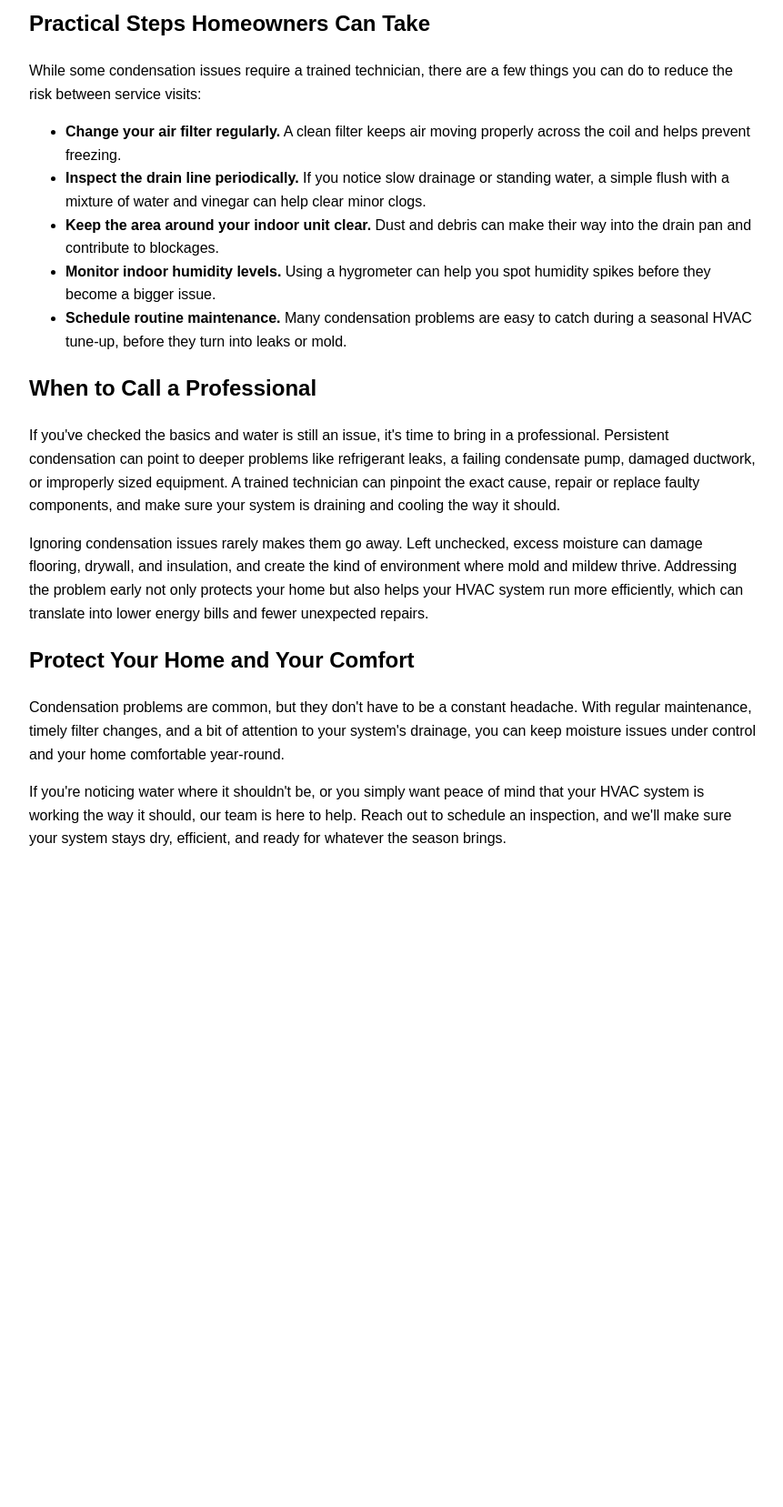
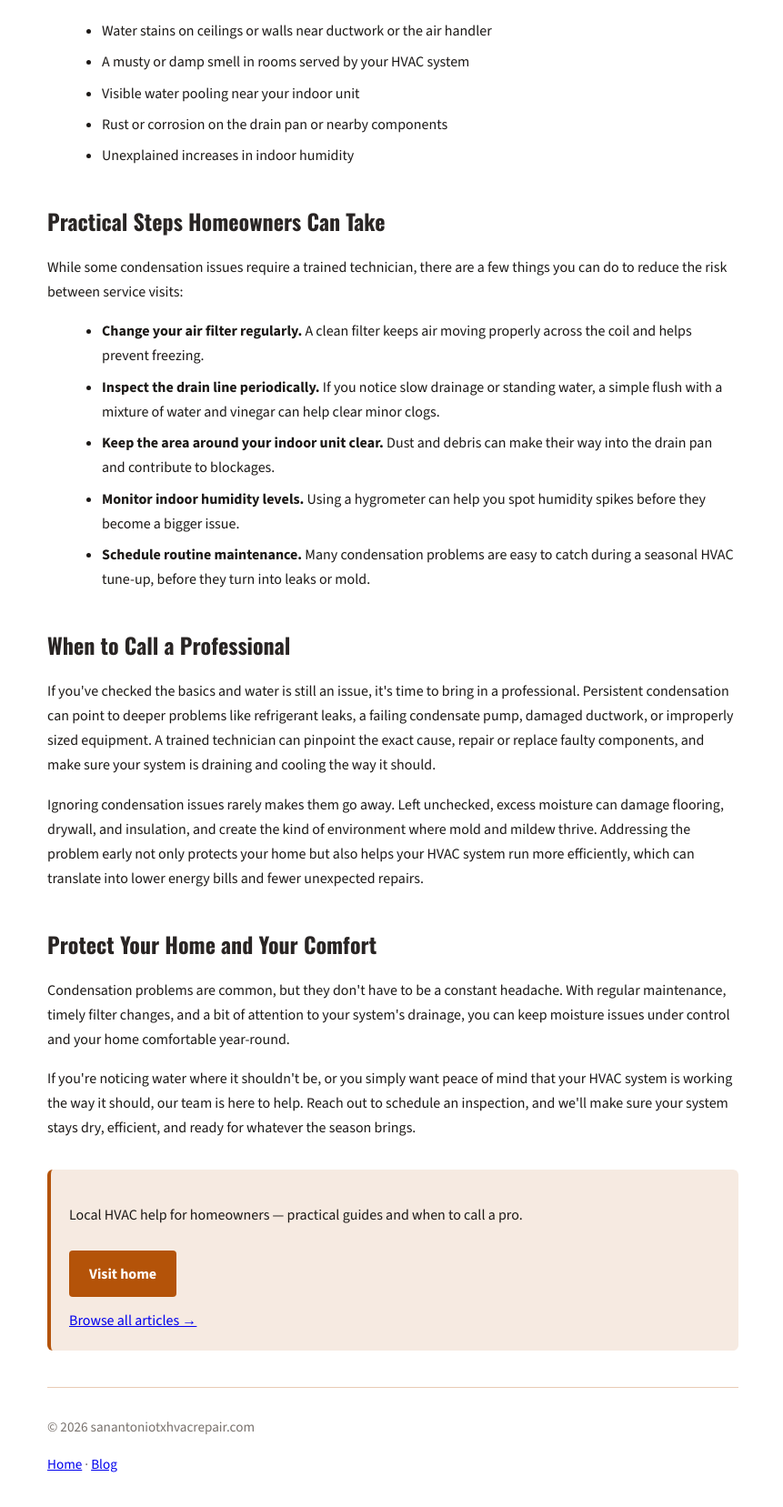
Before and after one commit to debsaisolutions-sketch/sanantoniotxhvacrepair, a website: page blog/why-is-my-hvac-system-sweating-how-to-fix-condensation-problems-before-they-cause-damage.html in a window 1280 px wide. Shown: the part 1117-2774 px from the top of the page at 91% size, without its empty margins (208-1069 px from the left). Before the commit the page ends 2088 px from the top, so only its background shows below. Drawn offline with nearby package versions, Linux system fonts and the light colour scheme.

```diff
--- a/blog/why-is-my-hvac-system-sweating-how-to-fix-condensation-problems-before-they-cause-damage.html
+++ b/blog/why-is-my-hvac-system-sweating-how-to-fix-condensation-problems-before-they-cause-damage.html
@@ -5,13 +5,86 @@
   <meta name="viewport" content="width=device-width, initial-scale=1.0">
   <meta name="description" content="Struggling with HVAC condensation, leaks, or musty odors? Learn the common causes, warning signs, and simple fixes to protect your home from moisture damage.">
   <title>Why Is My HVAC System Sweating? How to Fix Condensation Problems Before They Cause Damage</title>
+  <link rel="canonical" href="https://sanantoniotxhvacrepair.com/blog/why-is-my-hvac-system-sweating-how-to-fix-condensation-problems-before-they-cause-damage.html">
+  <link href="https://fonts.googleapis.com/css2?family=Oswald:wght@500;700&family=Source+Sans+3:wght@400;600;700&display=swap" rel="stylesheet">
   <style>
-    body { font-family: Arial, sans-serif; max-width: 800px; margin: 0 auto; padding: 20px; line-height: 1.6; }
-    h1 { color: #333; }
+    :root {
+      --primary: #1c1917;
+      --accent: #b45309;
+      --sand: #fffbeb;
+      --ink: #1c1917;
+    }
+    * { box-sizing: border-box; }
+    body {
+      font-family: 'Source Sans 3', Arial, sans-serif;
+      max-width: 800px;
+      margin: 0 auto;
+      padding: 20px;
+      line-height: 1.7;
+      color: var(--ink);
+      background: linear-gradient(180deg, color-mix(in srgb, var(--accent) 18%, white) 0%, var(--sand) 180px, #fff 180px);
+    }
+    .topbar {
+      display: flex;
+      justify-content: space-between;
+      gap: 12px;
+      flex-wrap: wrap;
+      align-items: center;
+      margin-bottom: 24px;
+      padding-bottom: 12px;
+      border-bottom: 2px solid color-mix(in srgb, var(--accent) 35%, white);
+    }
+    .topbar a { color: var(--primary); text-decoration: none; font-weight: 600; }
+    .topbar a:hover { color: var(--accent); }
+    .phone { color: var(--accent); font-weight: 700; text-decoration: none; }
+    h1 {
+      font-family: 'Oswald', sans-serif;
+      color: var(--primary);
+      font-size: 2rem;
+      line-height: 1.2;
+      margin: 0 0 16px;
+    }
+    h2 {
+      font-family: 'Oswald', sans-serif;
+      color: #292524;
+      margin-top: 1.6em;
+      margin-bottom: 0.5em;
+    }
     p { margin-bottom: 1em; }
+    ul, ol { margin: 0 0 1em 1.25em; }
+    li { margin-bottom: 0.45em; }
+    .cta {
+      margin-top: 2em;
+      padding: 20px;
+      background: color-mix(in srgb, var(--accent) 12%, white);
+      border-left: 4px solid var(--accent);
+      border-radius: 6px;
+    }
+    .cta a.button {
+      display: inline-block;
+      margin-top: 10px;
+      background: var(--accent);
+      color: #fff;
+      text-decoration: none;
+      font-weight: 700;
+      padding: 12px 22px;
+      border-radius: 4px;
+    }
+    .cta a.button:hover { filter: brightness(0.92); }
+    footer {
+      margin-top: 40px;
+      padding-top: 16px;
+      border-top: 1px solid color-mix(in srgb, var(--accent) 30%, white);
+      font-size: 0.95em;
+      color: #78716c;
+    }
   </style>
 </head>
 <body>
+  <div class="topbar">
+    <a href="/">← sanantoniotxhvacrepair.com</a>
+
+  </div>
   <article>
     <h1>Why Is My HVAC System Sweating? How to Fix Condensation Problems Before They Cause Damage</h1>
     <p>If you've noticed water pooling around your air handler, dripping from your vents, or a musty smell creeping through your home, you're dealing with a condensation problem. While a little moisture is a normal part of how air conditioners and heat pumps work, excessive condensation can quickly turn into water damage, mold growth, and costly repairs if it's ignored. The good news is that most condensation issues have clear causes and practical solutions.</p>
@@ -56,6 +129,15 @@
 <h2>Protect Your Home and Your Comfort</h2>
 <p>Condensation problems are common, but they don't have to be a constant headache. With regular maintenance, timely filter changes, and a bit of attention to your system's drainage, you can keep moisture issues under control and your home comfortable year-round.</p>
 <p>If you're noticing water where it shouldn't be, or you simply want peace of mind that your HVAC system is working the way it should, our team is here to help. Reach out to schedule an inspection, and we'll make sure your system stays dry, efficient, and ready for whatever the season brings.</p>
+    <div class="cta">
+      <p>Local HVAC help for homeowners — practical guides and when to call a pro.</p>
+      <a class="button" href="/">Visit home</a>
+      <p style="margin-top:12px;margin-bottom:0;"><a href="/blog/index.html">Browse all articles →</a></p>
+    </div>
   </article>
+  <footer>
+    <p>© 2026 sanantoniotxhvacrepair.com</p>
+    <p><a href="/">Home</a> · <a href="/blog/index.html">Blog</a></p>
+  </footer>
 </body>
 </html>
```
Also changed, not shown: blog/index.html (+4 -0 lines), sitemap.xml (+8 -2 lines).
